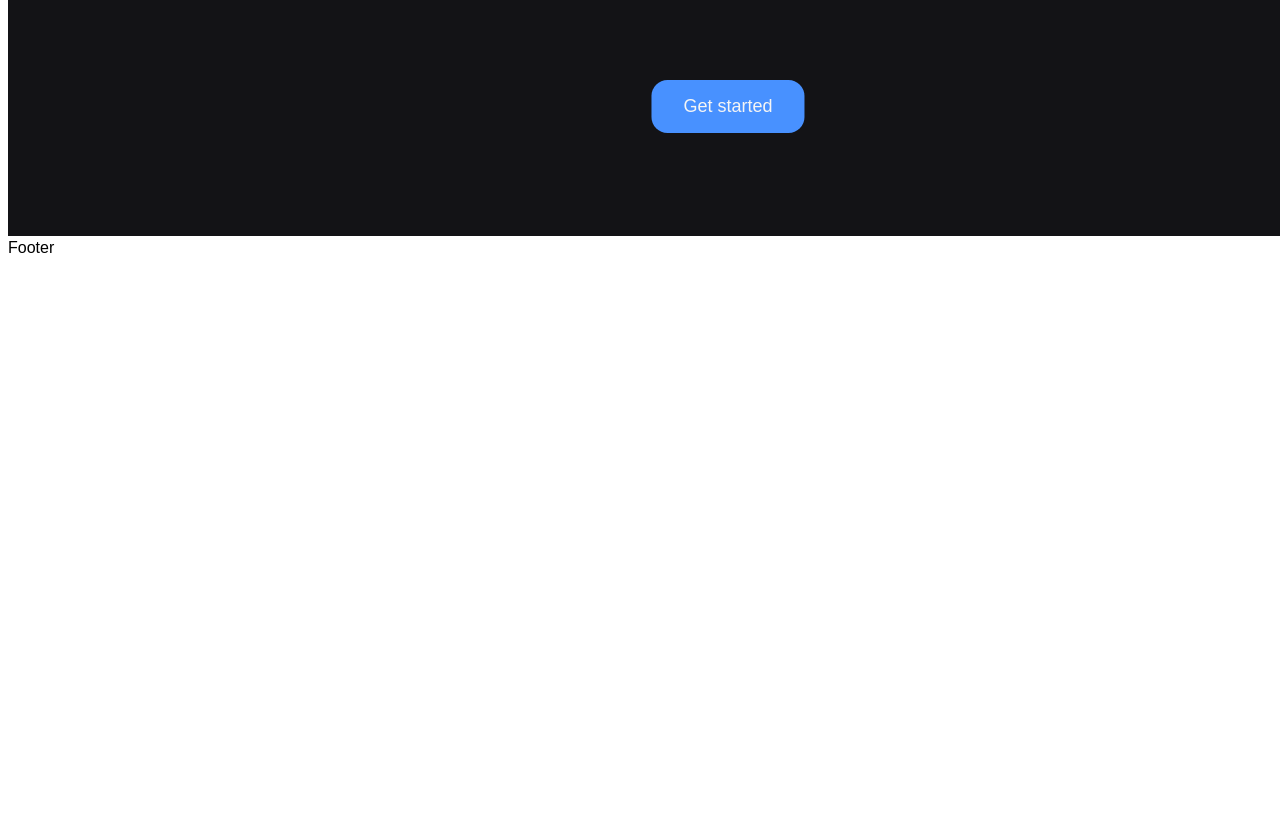
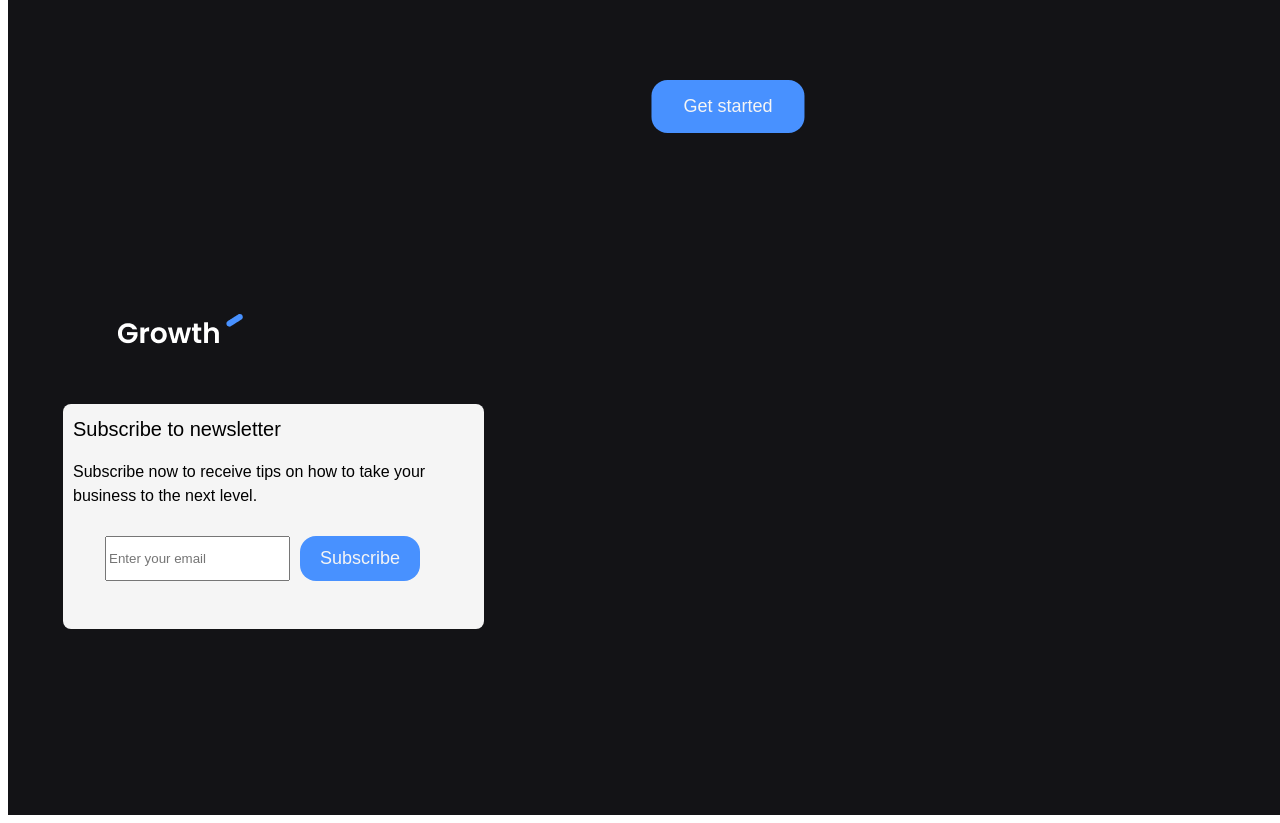
Before and after one commit to Toannvph54471/lap1toannvph54471, a plain HTML site: page ASM/index.html in a window 1280 px wide. Shown: the part 1614-2437 px from the top of the page. Before the commit the page ends 1882 px from the top, so only its background shows below. Drawn offline with Linux system fonts and the light colour scheme.

Commit message:
add footer

```diff
--- a/ASM/index.html
+++ b/ASM/index.html
@@ -37,7 +37,30 @@
         <button class="btn-video">Get started</button>
         </nav>
     </main>
-    <footer>Footer</footer>
+    <footer>
+        <div class="picture"><a href="./index.html">
+            <img src="../images/logo-white.png" alt="img">
+            </a></div>
+        <nav class="form-text">
+            <div class="button-container">
+                <h class="heading-footer">Subscribe to newsletter</h>
+                <p>Subscribe now to receive  tips on how to take your business to the next level.</p>
+
+            <form class="text-email">
+                <label for="email"></label><br>
+                <input type="text" id="email" name="email" placeholder="Enter your email">
+                <button class="btn-footer">Subscribe</button>
+              </form>
+            </div>
+            <ul class="back">
+                <li href="#"><a class="link">Company</a></li>
+                <li href="#"><a class="link">About</a></li>
+                <li href="#"><a class="link">Our Process</a></li>
+                <li href="#"><a class="link">Join Our team</a></li>
+               </ul>
+
+        </nav>
+    </footer>
 
 </body>
 </html>
--- a/ASM/style.css
+++ b/ASM/style.css
@@ -108,3 +108,62 @@ letter-spacing: -1px;
     bottom: 0;
     transform: translateX(-50%);
 }
+footer {
+    width: 1440px;
+height: 579px;
+background-color: #131316;
+margin: 0 auto;
+}
+.picture{
+    display: flex;
+justify-content: space-between;
+align-items:flex-start;
+padding: 78px 109px 15px;
+height: 20px;
+}
+.button-container {
+    position: relative;
+    width: 401px;
+    height: 205px;
+    background-color:#F5F5F5;
+    border-radius: 8px;
+    padding: 10px;
+    text-align: left;
+}
+.btn-footer{
+    padding: 12px 20px;
+    display: inline-flex;
+    justify-content: center;
+    align-items: center;
+    color: #F5F5F5;
+    background-color: #4891ff;
+}
+.heading-footer{
+    font-size:20px ;
+    font-weight: 500;
+    font-style: normal;
+    line-height: 150%;
+}
+.text-email{
+display: flex;
+justify-content: left;
+padding: 12px 24px 12px 12px;
+border-radius: 8px;
+gap: 10px;
+}
+.form-text{
+    display: flex;
+    align-items: center;
+    justify-content: space-between;
+    padding: 55px;
+}
+.back{
+    font-size: 16px;
+    font-weight: 400;
+    color: #F5F5F5;
+}
+.link:hover,
+.back:hover{
+    color: #4891ff;
+    opacity: 0.8;
+    transition: 0.5s;}
```
